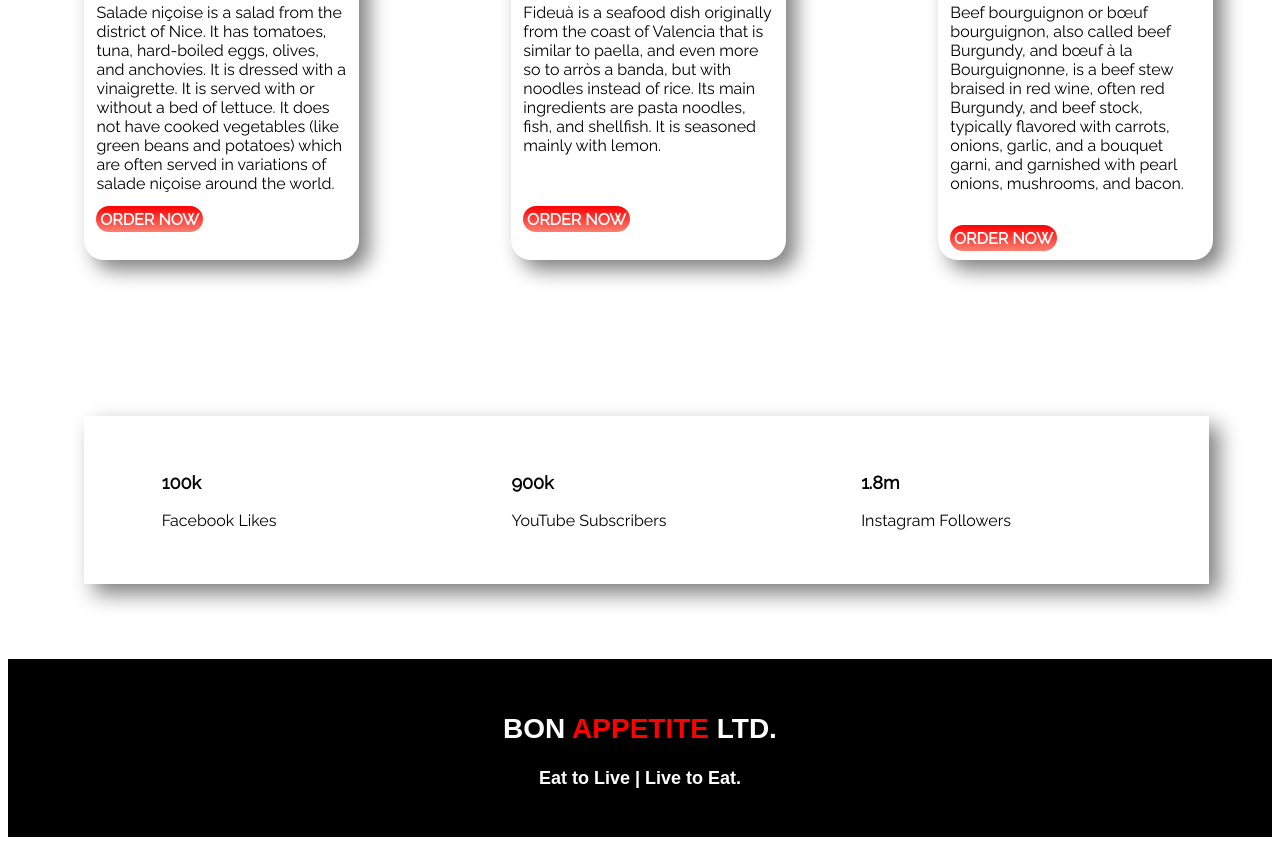
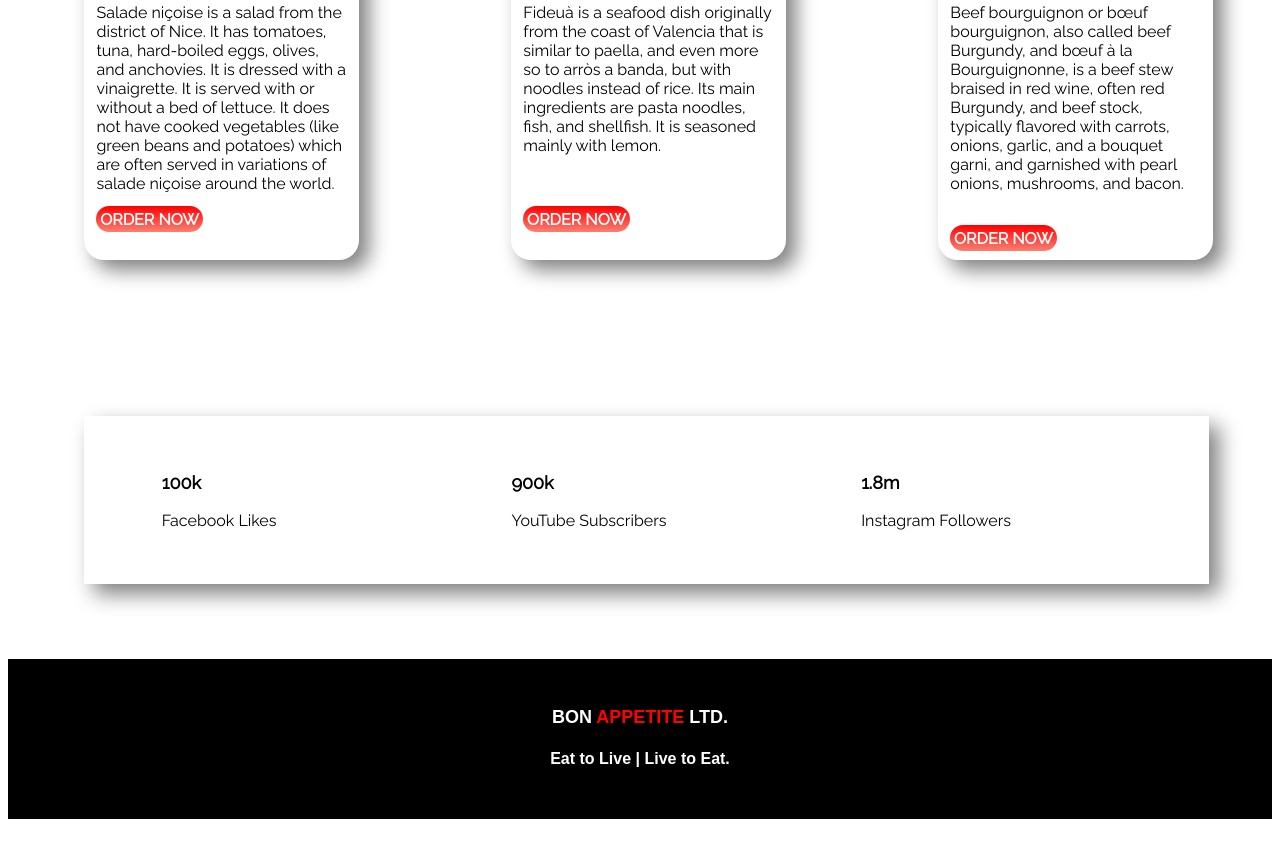
Before and after one commit to xubigit/food-network, a plain HTML site: page index.html in a window 1280 px wide. Shown: the part 1462-2307 px from the top of the page. Drawn offline with Linux system fonts and the light colour scheme.

Commit message:
font size reduced

```diff
--- a/index.html
+++ b/index.html
@@ -124,8 +124,8 @@
     </div>
 
     <footer id="darkborder" class="textalign">
-        <h2>BON<span class="fontcolor"> APPETITE </span>LTD.</h2>
-        <h3>Eat to Live | Live to Eat.</h3>
+        <h3>BON<span class="fontcolor"> APPETITE </span>LTD.</h3>
+        <h4>Eat to Live | Live to Eat.</h4>
     </footer>
 
 </body>
```
